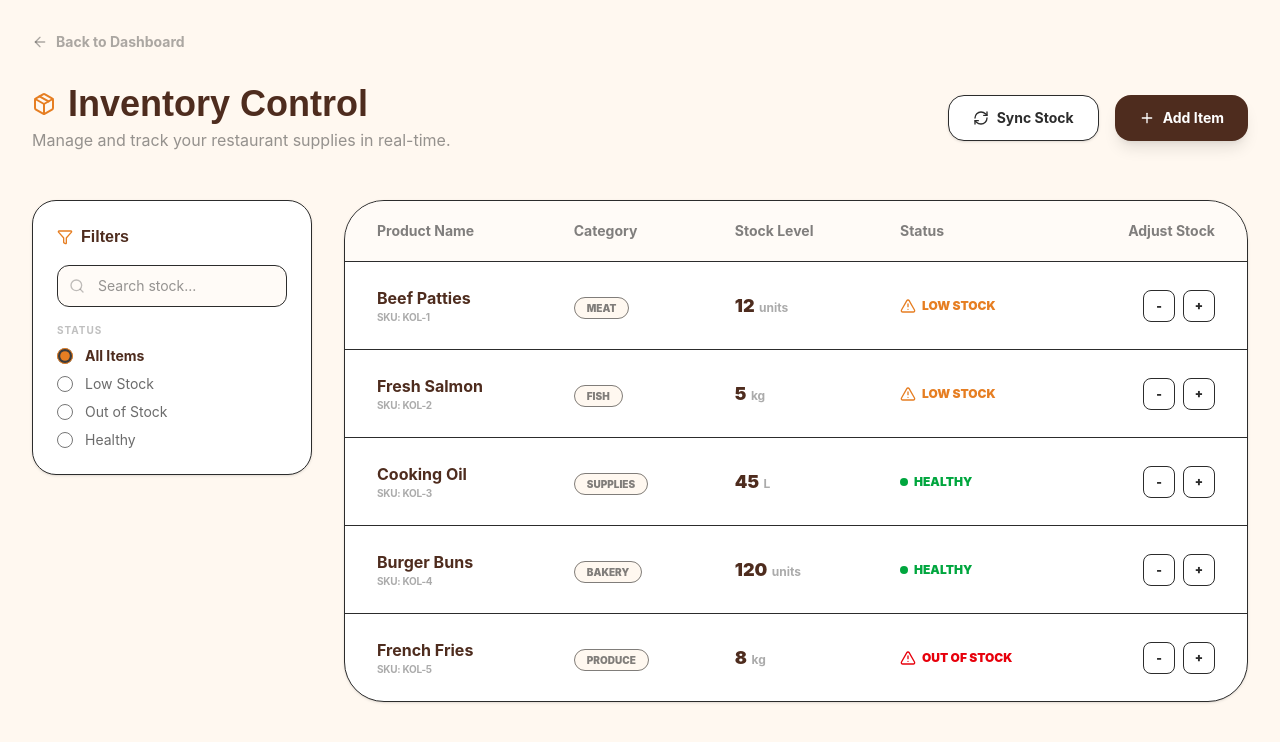
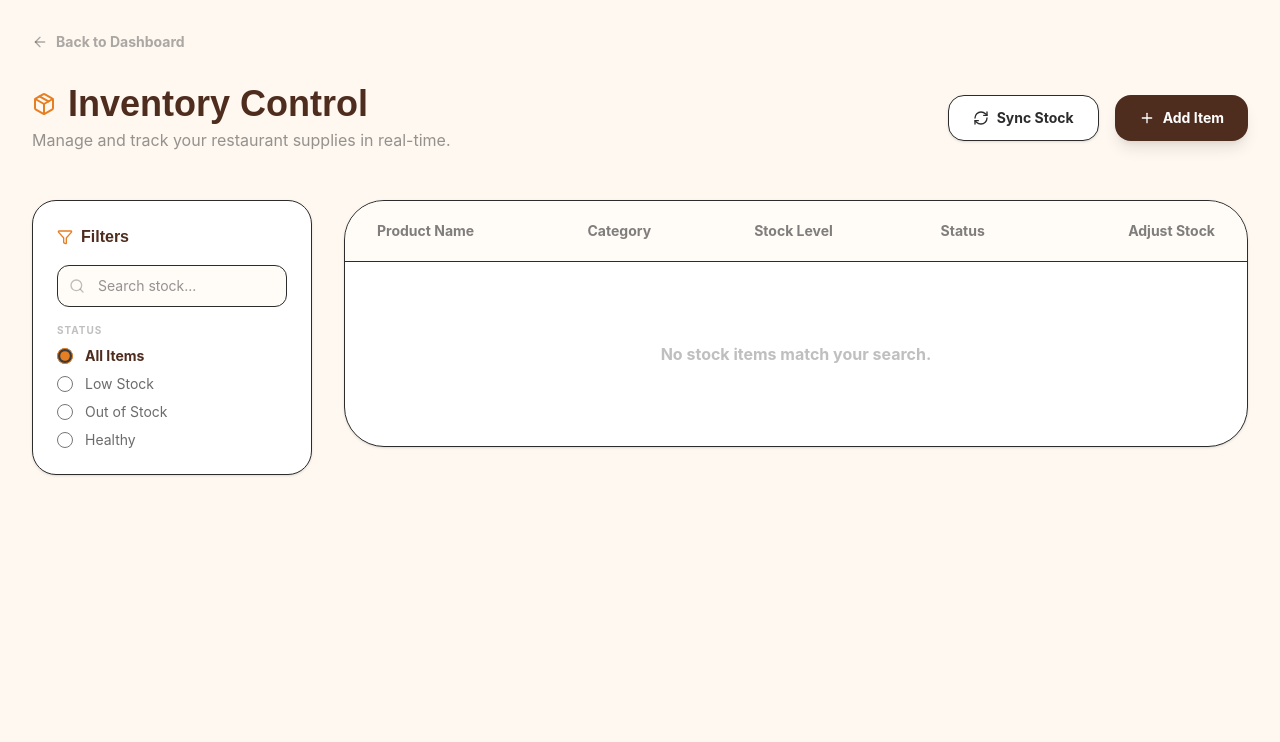
Before and after one commit to Fidelkyalo/Kolay-Restaurant, a React app in the folder web/: page /inventory in a window 1280 px wide. Shown: the top 742 px of the page. Built offline with nearby package versions, Linux system fonts and the light colour scheme; the HTML template or start-up script is replaced by a standard one.

Commit message:
Reset: Zeroed out all management modules for a clean start

```diff
--- a/web/src/pages/Dashboard.jsx
+++ b/web/src/pages/Dashboard.jsx
@@ -11,12 +11,7 @@ function Dashboard() {
 
     const [orders] = useState(() => {
         const saved = localStorage.getItem('kolay_orders');
-        const initial = [
-            { id: '#8902', table: 'T-04', items: [{ name: 'Beef Burger', quantity: 2, notes: 'No onions' }, { name: 'French Fries', quantity: 1, notes: 'Extra crispy' }], total: 'KES 2,400', status: 'PREPARING', statusColor: 'bg-orange-100 text-orange-700' },
-            { id: '#8901', table: 'T-12', items: [{ name: 'Grilled Salmon', quantity: 1, notes: 'Lemon on side' }], total: 'KES 1,850', status: 'READY', statusColor: 'bg-green-100 text-green-700' },
-            { id: '#8900', table: 'T-02', items: [{ name: 'Chicken Wings', quantity: 3, notes: '' }], total: 'KES 1,200', status: 'SERVED', statusColor: 'bg-blue-100 text-blue-700' },
-            { id: '#8899', table: 'T-08', items: [{ name: 'Margherita Pizza', quantity: 1, notes: '' }], total: 'KES 1,100', status: 'PENDING', statusColor: 'bg-gray-100 text-gray-700' },
-        ];
+        const initial = [];
         if (!saved) {
             localStorage.setItem('kolay_orders', JSON.stringify(initial));
             return initial;
@@ -32,7 +27,7 @@ function Dashboard() {
         return sum + val;
     }, 0);
 
-    const totalCustomers = 1200 + new Set(orders.map(o => o.table)).size;
+    const totalCustomers = new Set(orders.map(o => o.table)).size;
 
     // Functional Load Calculation
     const grillLoad = Math.min(100, activeOrders.filter(o =>
--- a/web/src/pages/Inventory.jsx
+++ b/web/src/pages/Inventory.jsx
@@ -2,13 +2,7 @@ import React, { useState, useEffect } from 'react';
 import { Package, AlertTriangle, Plus, Search, ArrowLeft, RefreshCw, Filter } from 'lucide-react';
 import { Link } from 'react-router-dom';
 
-const INITIAL_INVENTORY = [
-    { id: 1, name: 'Beef Patties', stock: 12, unit: 'units', status: 'LOW', category: 'Meat' },
-    { id: 2, name: 'Fresh Salmon', stock: 5, unit: 'kg', status: 'LOW', category: 'Fish' },
-    { id: 3, name: 'Cooking Oil', stock: 45, unit: 'L', status: 'OK', category: 'Supplies' },
-    { id: 4, name: 'Burger Buns', stock: 120, unit: 'units', status: 'OK', category: 'Bakery' },
-    { id: 5, name: 'French Fries', stock: 8, unit: 'kg', status: 'OUT', category: 'Produce' },
-];
+const INITIAL_INVENTORY = [];
 
 const Inventory = () => {
     const [searchTerm, setSearchTerm] = useState('');
```
